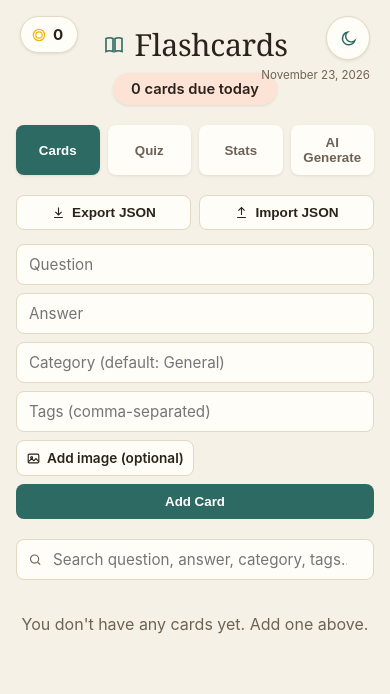
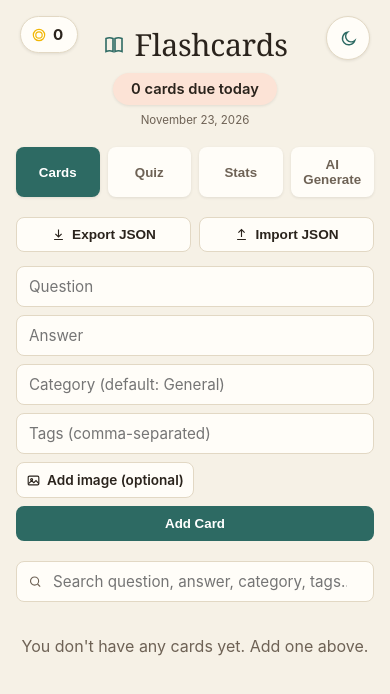
Before and after one commit to AlexandraMoldovan95/flashcards, a plain HTML site: page index.html in a window 390 px wide. Drawn offline with Linux system fonts and the light colour scheme.

Commit message:
Header: move the date under the due-today pill on phones
The date was pinned to the window corner. Below 480 px there is no empty
margin beside the column, so it landed on top of the "cards due today"
pill. On phones it now sits on its own line under the pill; wider
screens are unchanged. Checked at 11 widths from 320 to 1440 px.

Co-Authored-By: Claude Opus 5.5 <noreply@anthropic.com>

```diff
--- a/index.html
+++ b/index.html
@@ -1200,6 +1200,12 @@
     /* Pre-existing bug, caught only now via the QA gate's 320px test: the
        "Save key" button no longer fits next to the input on very narrow screens. */
     .api-key-input-row { flex-direction: column; align-items: stretch; }
+
+    /* On phones there is no empty margin beside the 640px column, so the
+       window-corner date landed on top of the "due today" pill. Here it
+       joins the normal flow instead, on its own line under the pill. */
+    .app-header { display: flex; flex-direction: column; align-items: center; }
+    .current-date { position: static; order: 1; margin-top: 8px; }
   }
 </style>
 </head>
```
